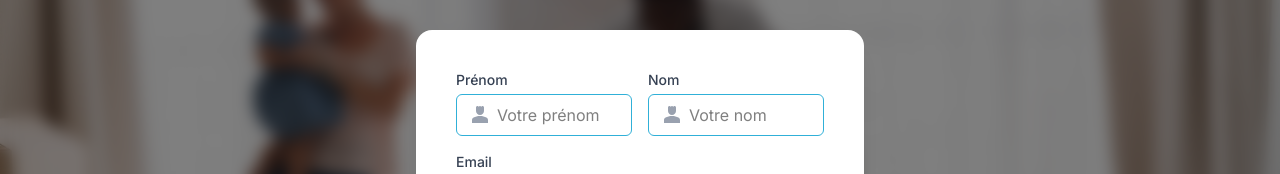
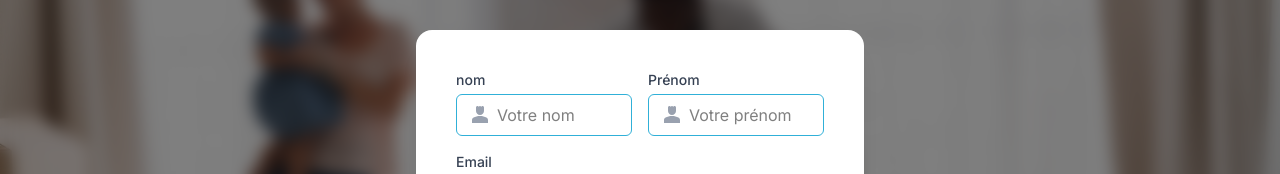
Before and after one commit to vrmelox/ibude, a Next.js app in the folder web/: page / in a window 1280 px wide. Shown: the part 155-329 px from the top of the page. Built offline with nearby package versions, Linux system fonts and the light colour scheme.

Commit message:
feat: implement controlled input handling for name fields and correct setFormData typo in CreateUser.tsx

```diff
--- a/web/src/components/common/CreateUser.tsx
+++ b/web/src/components/common/CreateUser.tsx
@@ -12,7 +12,7 @@ export const CreateUser = () => {
     const router = useRouter();
     const [userRole, SetRole] = useState<UserType>("guest");
     const [error, setError] = useState('');
-    const [formData, setFromData] = useState({
+    const [formData, setFormData] = useState({
         nom: "",
         prenom: "",
         email: "",
@@ -44,35 +44,45 @@ export const CreateUser = () => {
     const handleSelect = (event: React.ChangeEvent<HTMLSelectElement>) => {
         SetRole(event.target.value as UserType)
     }
+
+    const handleInputChange = (event: React.ChangeEvent<HTMLInputElement>) => {
+        setFormData({...formData, [event.target.name]: event.target.value})
+    }
     return (
         <div className="p-4">
             <form  className="space-y-4">
                     <div className="grid grid-cols-2 gap-4">
                         <div className="text-black">
-                            <label htmlFor="firstname" className="block text-sm font-medium text-gray-700 mb-1">
+                            <label htmlFor="nom" className="block text-sm font-medium text-gray-700 mb-1">
+                                nom
+                            </label>
+                            <div className="relative">
+                                <Person4 className="absolute left-3 top-1/2 transform -translate-y-1/2 text-gray-400 w-5 h-5"/>
+                                <input
+                                    type="text"
+                                    id="nom"
+                                    name="nom"
+                                    value={formData.nom}
+                                    onChange={handleInputChange}
+                                    placeholder="Votre nom"
+                                    required
+                                    className="w-full pl-10 pr-3 py-2 border border-brand-primary rounded-md focus:outline-none focus:ring-2 focus:ring-brand-bold"
+                                />
+                            </div>
+                        </div>
+                        <div className="text-black">
+                            <label htmlFor="prenom" className="block text-sm font-medium text-gray-700 mb-1">
                                 Prénom
                             </label>
                             <div className="relative">
                                 <Person4 className="absolute left-3 top-1/2 transform -translate-y-1/2 text-gray-400 w-5 h-5"/>
                                 <input
                                     type="text"
-                                    id="firstname"
+                                    id="prenom"
+                                    name="prenom"
+                                    value={formData.prenom}
+                                    onChange={handleInputChange}
                                     placeholder="Votre prénom"
-                                    required
-                                    className="w-full pl-10 pr-3 py-2 border border-brand-primary rounded-md focus:outline-none focus:ring-2 focus:ring-brand-bold"
-                                />
-                            </div>
-                        </div>
-                        <div className="text-black">
-                            <label htmlFor="lastname" className="block text-sm font-medium text-gray-700 mb-1">
-                                Nom
-                            </label>
-                            <div className="relative">
-                                <Person4 className="absolute left-3 top-1/2 transform -translate-y-1/2 text-gray-400 w-5 h-5"/>
-                                <input
-                                    type="text"
-                                    id="firstname"
-                                    placeholder="Votre nom"
                                     required
                                     className="w-full pl-10 pr-3 py-2 border border-brand-primary rounded-md focus:outline-none focus:ring-2 focus:ring-brand-bold"
                                 />
```
